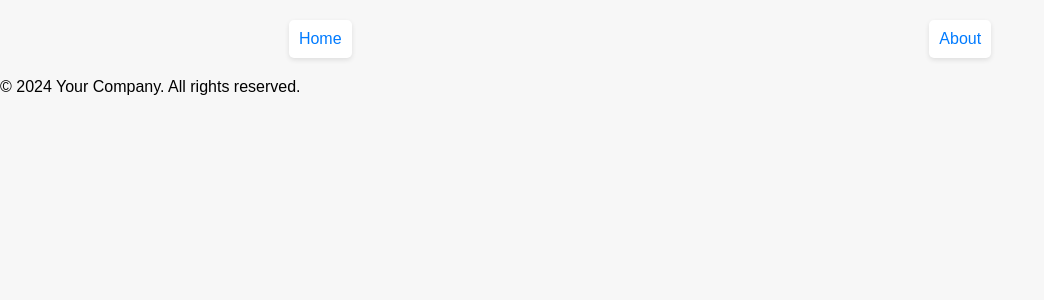
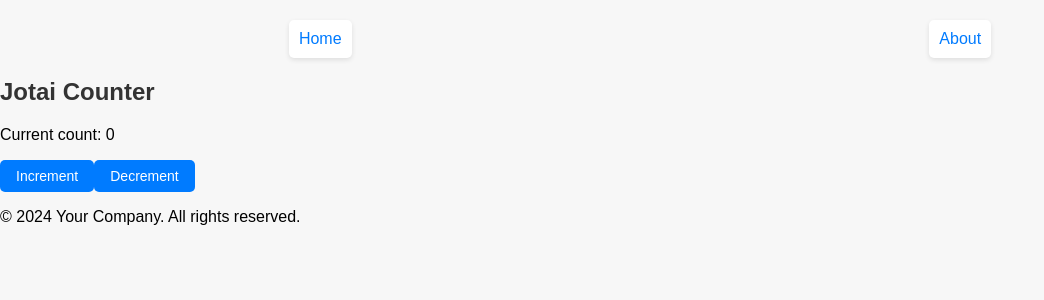
Before and after one commit to DenysKozachokP/React, a React (Create React App) app in the folder Lab_05/my-app/: page /jotai-counter in a window 1280 px wide. Shown: the top 300 px of the page, without its empty margins (0-1044 px from the left). Built offline with nearby package versions, Linux system fonts and the light colour scheme.

Commit message:
Додання менеджмена стану Jotai та застосування йогов компоненті

```diff
--- a/Lab_05/my-app/package.json
+++ b/Lab_05/my-app/package.json
@@ -11,6 +11,7 @@
     "@xstate/react": "^5.0.0",
     "effector": "^23.2.3",
     "effector-react": "^23.2.1",
+    "jotai": "^2.10.3",
     "react": "^18.3.1",
     "react-dom": "^18.3.1",
     "react-hook-form": "^7.53.2",
--- a/Lab_05/my-app/src/App.js
+++ b/Lab_05/my-app/src/App.js
@@ -9,6 +9,7 @@
 import Counter from './features/counter/Counter';
 import CounterEffector from './components/CounterEffector';
 import ListWithXState from './components/ListWithXState';
+import CounterJotai from './components/CounterJotai';
 
 
 const App = () => {
@@ -23,6 +24,7 @@
           <Route path="/items" element={<div><Form /><List /></div>} />
           <Route path="/effector-counter" element={<CounterEffector />} />
           <Route path="/list-with-xstate" element={<ListWithXState />} />
+          <Route path="/jotai-counter" element={<CounterJotai />} />
         </Routes>
         <Footer />
       </div>
--- /dev/null
+++ b/Lab_05/my-app/src/components/CounterJotai.js
@@ -0,0 +1,21 @@
+import React from 'react';
+import { useAtom } from 'jotai';
+import { counterAtom, incrementAtom, decrementAtom } from '../stores/counterAtom';
+import './App.css';
+
+const CounterJotai = () => {
+  const [count] = useAtom(counterAtom);
+  const [, increment] = useAtom(incrementAtom);
+  const [, decrement] = useAtom(decrementAtom);
+
+  return (
+    <div>
+      <h2>Jotai Counter</h2>
+      <p>Current count: {count}</p>
+      <button onClick={increment}>Increment</button>
+      <button onClick={decrement}>Decrement</button>
+    </div>
+  );
+};
+
+export default CounterJotai;
--- a/Lab_05/my-app/src/pages/Home.js
+++ b/Lab_05/my-app/src/pages/Home.js
@@ -18,10 +18,13 @@
             <Link to="/about">About</Link>
           </li>
           <li>
-            <Link to="/effector-counter">Go to Effector Counter</Link> {/* Додано посилання */}
+            <Link to="/effector-counter">Go to Effector Counter</Link>
           </li>
           <li>
-            <Link to="/list-with-xstate">Go to List with XState</Link> {/* Додано посилання на новий компонент */}
+            <Link to="/list-with-xstate">Go to List with XState</Link>
+          </li>
+          <li>
+            <Link to="/jotai-counter">Go to Jotai Counter</Link>
           </li>
         </ul>
       </nav>
--- /dev/null
+++ b/Lab_05/my-app/src/stores/counterAtom.js
@@ -0,0 +1,13 @@
+import { atom } from 'jotai';
+
+export const counterAtom = atom(0);
+
+export const incrementAtom = atom(
+  (get) => get(counterAtom),
+  (get, set) => set(counterAtom, get(counterAtom) + 1)
+);
+
+export const decrementAtom = atom(
+  (get) => get(counterAtom),
+  (get, set) => set(counterAtom, get(counterAtom) - 1)
+);
```
Also changed, not shown: 1 other file (tests, documents, lock files or other folders).
